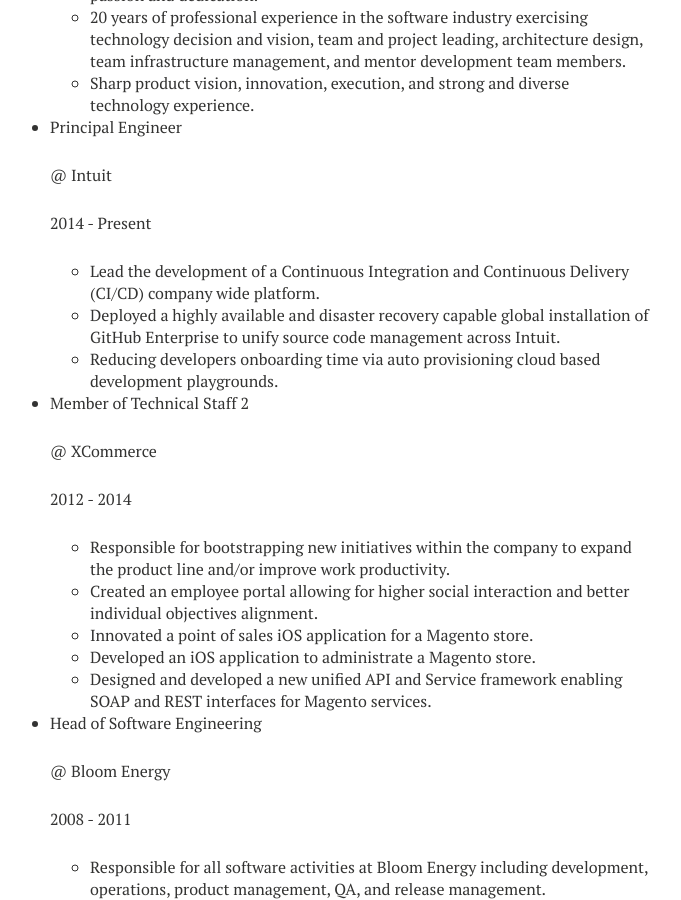
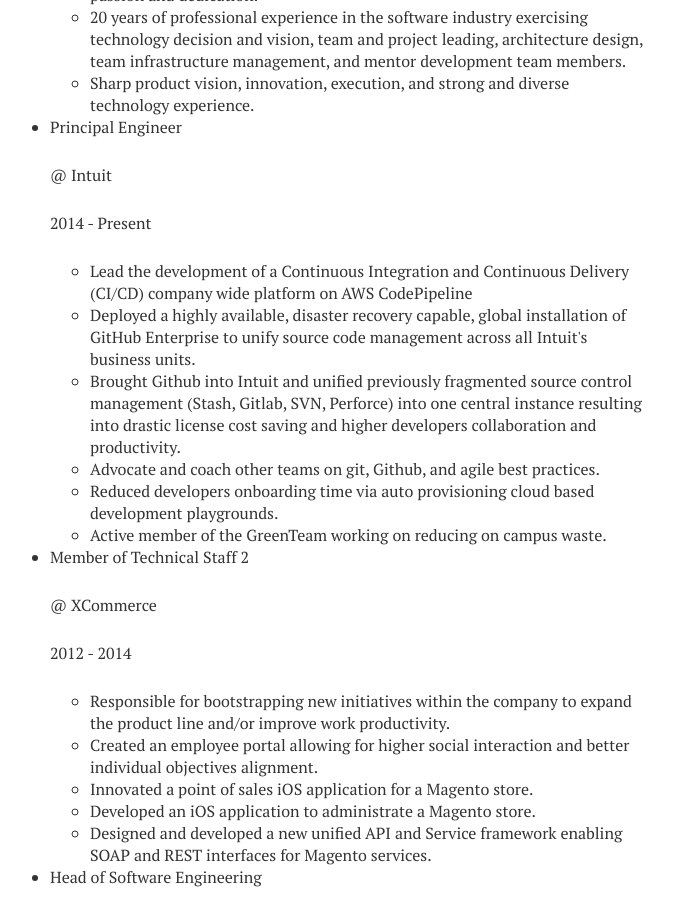
Before and after one commit to quocvu/quocvu.github.io, a Jekyll site: the page built from resume/index.md, in a window 1280 px wide and 900 px high, scrolled down 1533 px. Shown: the whole window, without its empty margins (310-991 px from the left). Built offline with Jekyll 4.4.1, drawn with Linux system fonts in a browser that asks for light colours; nearby versions of some CDN libraries; library files that are not in the unit come from our copies; some of the changed text lies outside the part shown.

Commit message:
update intuit experience on resume

```diff
--- a/_data/resume.yml
+++ b/_data/resume.yml
@@ -12,9 +12,12 @@
   company: Intuit
   period: 2014 - Present
   desc:
-    - Lead the development of a Continuous Integration and Continuous Delivery (CI/CD) company wide platform.
-    - Deployed a highly available and disaster recovery capable global installation of GitHub Enterprise to unify source code management across Intuit.
-    - Reducing developers onboarding time via auto provisioning cloud based development playgrounds.
+    - Lead the development of a Continuous Integration and Continuous Delivery (CI/CD) company wide platform on AWS CodePipeline
+    - Deployed a highly available, disaster recovery capable, global installation of GitHub Enterprise to unify source code management across all Intuit's business units.
+    - Brought Github into Intuit and unified previously fragmented source control management (Stash, Gitlab, SVN, Perforce) into one central instance resulting into drastic license cost saving and higher developers collaboration and productivity.
+    - Advocate and coach other teams on git, Github, and agile best practices.
+    - Reduced developers onboarding time via auto provisioning cloud based development playgrounds.
+    - Active member of the GreenTeam working on reducing on campus waste.
   subway:
     coords: '6,5'
     label: W
@@ -149,11 +152,10 @@
 - id: languages
   title: Languages
   list:
-  - Ansible, Puppet, Chef
   - Java, C/C++, Objective-C
-  - CSS3, HTML5, LESS, SASS
+  - CSS3, HTML5
   - Javascript, Node JS
-  - Perl, PHP
+  - Perl, PHP, Shell Bash
   subway:
     coords: '8,4'
     label: N
@@ -163,9 +165,9 @@
   list:
   - DB2
   - MongoDB
+  - AWS SimpleDB, DynamoDB
   - MySQL
   - Oracle
-  - SQL Server
   subway:
     coords: '9,3'
     label: E
@@ -184,20 +186,19 @@
     label: N
     dir: N
 
-- id: frameworks
-  title: Frameworks
+- id: technologies
+  title: Technologies and Tools
   list:
-  - Bootstrap
-  - MEAN.JS
+  - Bootstrap, LESS, SASS
+  - Loopback, MEAN.JS
   - jQuery
   - Symfony, CodeIgniter, Laravel MVC
   - Zend Framework
   - JEE (Geronimo, JBoss)
-  - ActiveMQ
-  - Drools
   - XCode
   - Git/Github, SVN, Perforce
   - Jenkins/Hudson, Maven, Ant
+  - Ansible, Puppet, Chef
   subway:
     coords: '11,2'
     label: S
```
Also changed, not shown: 1 other file.
